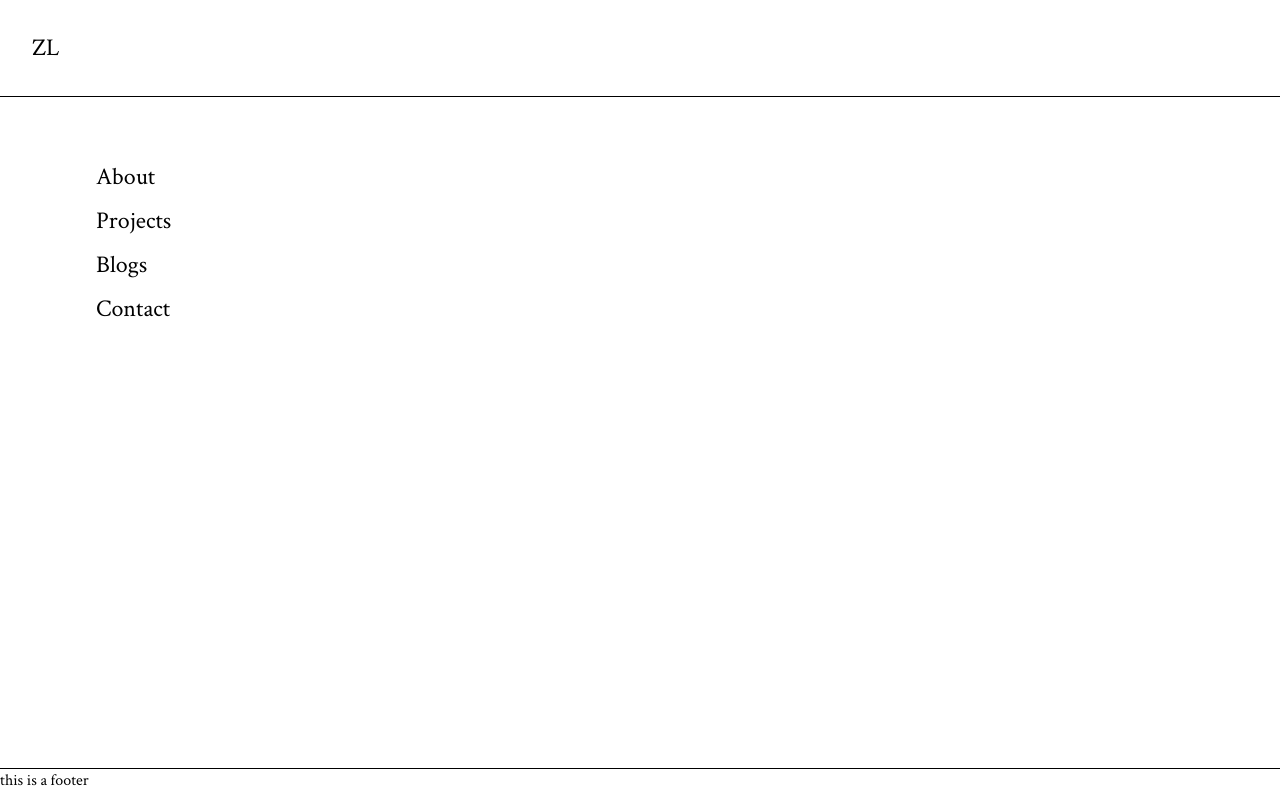
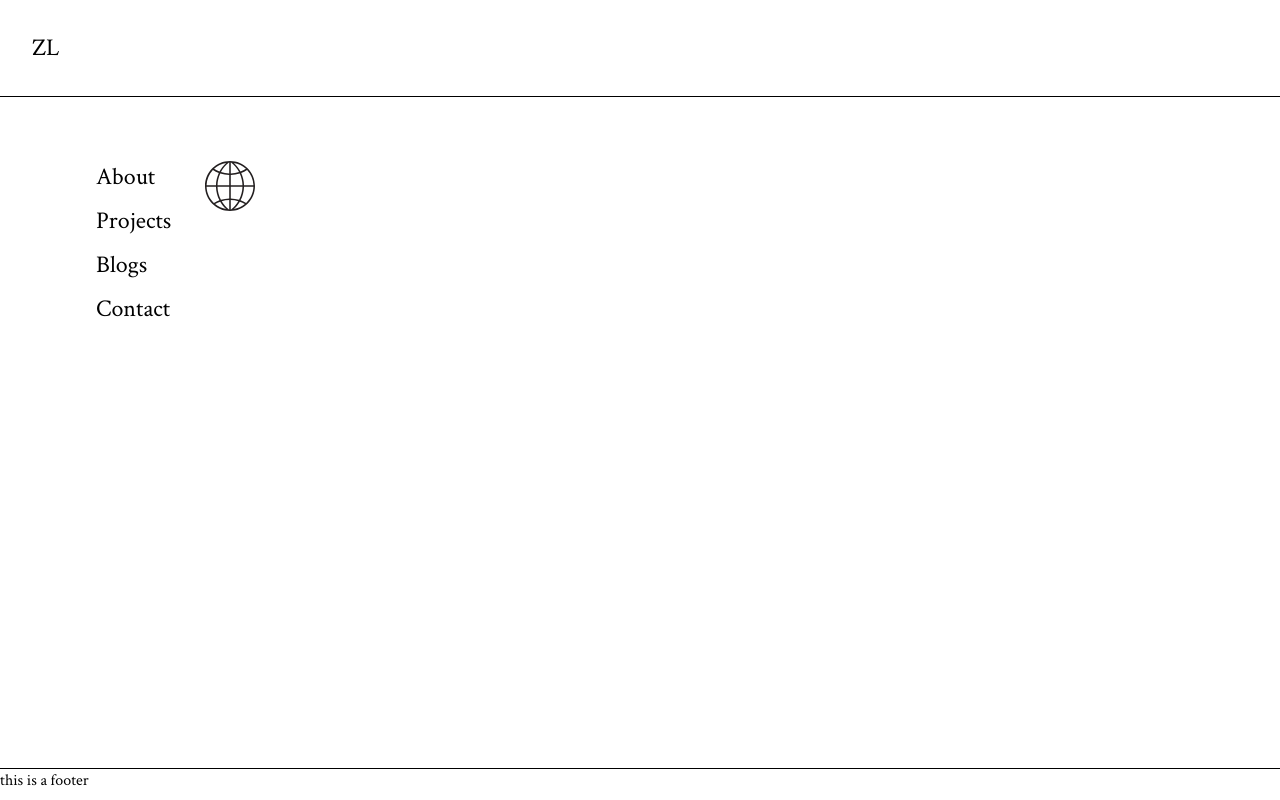
Before and after one commit to zlrkw11/zl-v2, a Next.js app: page / in a window 1280 px wide. Built offline with nearby package versions, Linux system fonts and the light colour scheme.

Commit message:
globe svg icon

```diff
--- a/app/page.tsx
+++ b/app/page.tsx
@@ -1,4 +1,6 @@
 import Link from "next/link";
+import Image from "next/image";
+import Globe from "../public/assets/globe.svg";
 export default function Home() {
   return (
     <div className="">
@@ -24,6 +26,9 @@ export default function Home() {
             <span className="opacity-0 ml-4 group-hover:opacity-100 ">◂</span>
           </li>
         </ul>
+        <Link href="/about">
+          <Image src={Globe} alt="globe_icon" width={50} height={50} />
+        </Link>
       </div>
     </div>
   );
```
